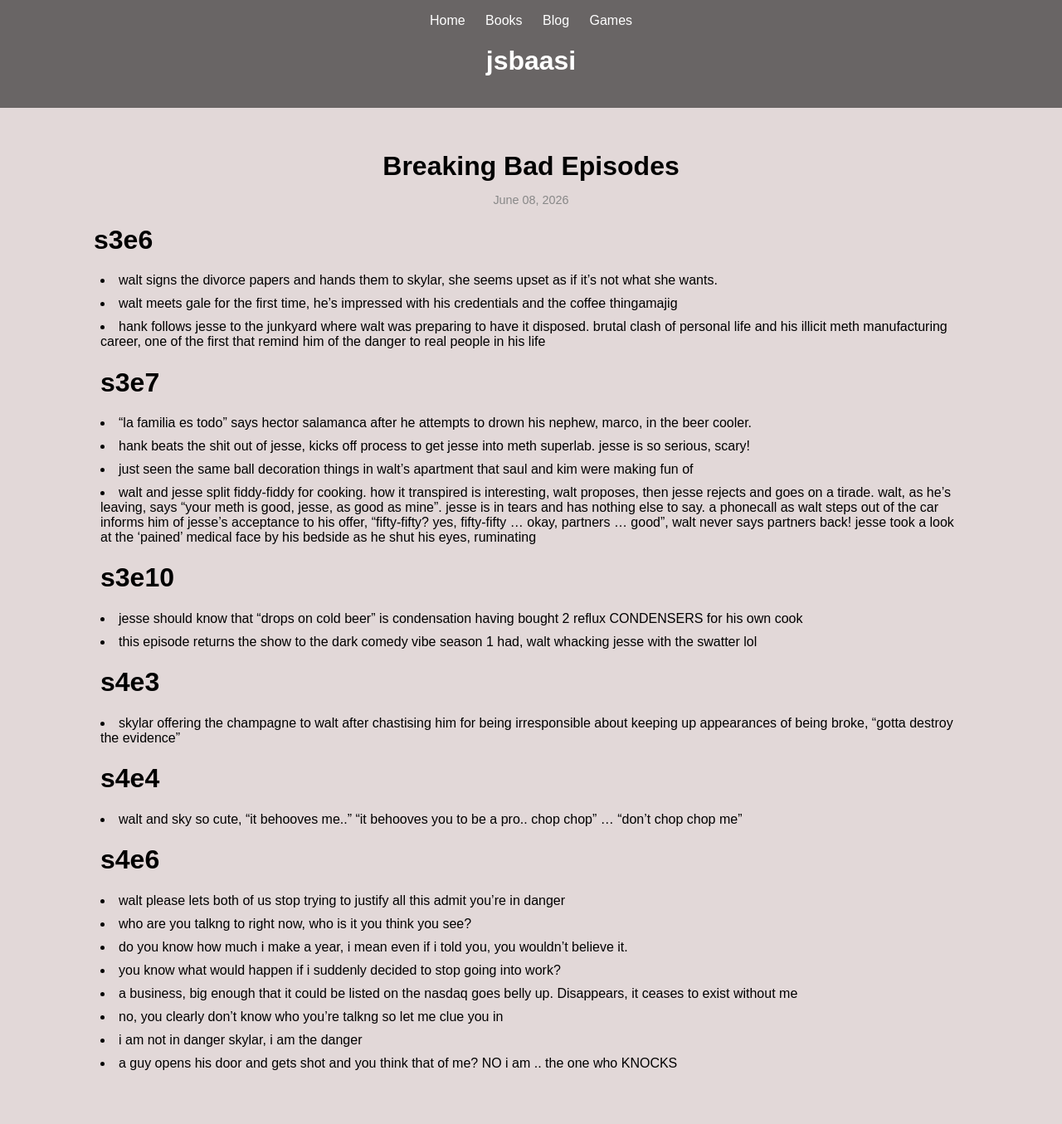
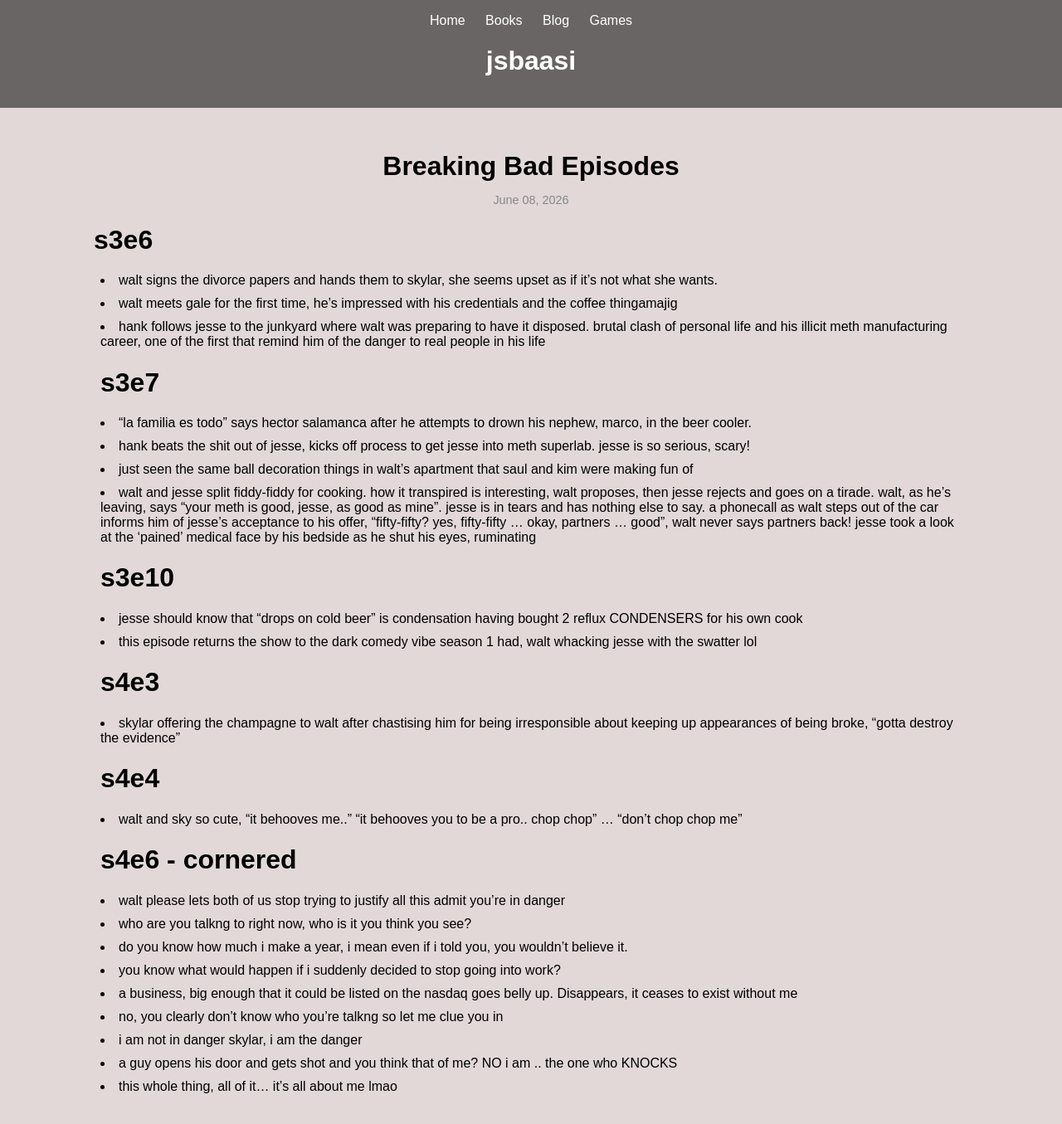
Before and after one commit to jsbaasi/jsbaasi.github.io, a Jekyll site: the page built from _posts/2026-06-08-breaking-bad-episodes.md, in a window 1280 px wide. Shown: the whole page at 83% size. Built offline with Jekyll 4.4.1, drawn with Linux system fonts in a browser that asks for light colours; before the commit the page ends 1327 px from its top, so only the background shows below that.

Commit message:
vault backup: 2026-06-10 14:52:36

```diff
--- a/_posts/2026-06-08-breaking-bad-episodes.md
+++ b/_posts/2026-06-08-breaking-bad-episodes.md
@@ -21,7 +21,7 @@
 - skylar offering the champagne to walt after chastising him for being irresponsible about keeping up appearances of being broke, "gotta destroy the evidence"
 # s4e4
 - walt and sky so cute, "it behooves me.." "it behooves you to be a pro.. chop chop" ... "don't chop chop me"
-# s4e6
+# s4e6 - cornered
 - walt please lets both of us stop trying to justify all this  admit you're in danger
 - who are you talkng to right now, who is it you think you see?
 - do you know how much i make a year, i mean even if i told you, you wouldn't believe it.
@@ -30,3 +30,4 @@
 - no, you clearly don't know who you're talkng so let me clue you in
 - i am not in danger skylar, i am the danger
 - a guy opens his door and gets shot and you think that of me? NO i am .. the one who KNOCKS
+- this whole thing, all of it... it's all about me lmao
```
